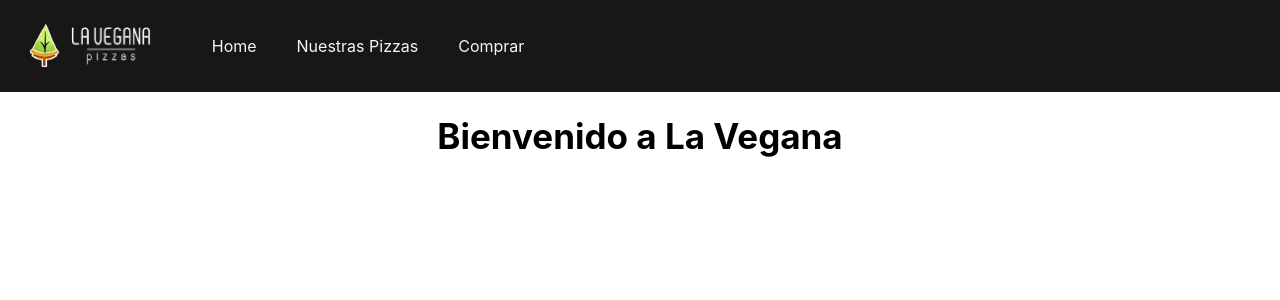
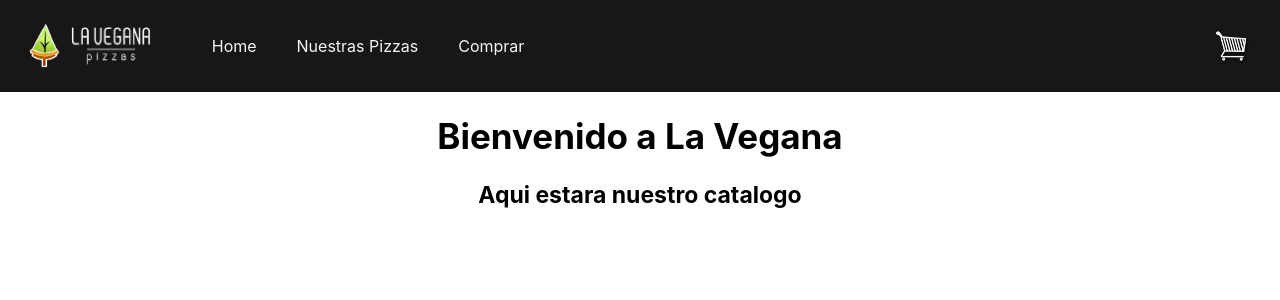
Before and after one commit to nicoaru/ecommerce-aruguete, a React (Create React App) app: page / in a window 1280 px wide. Shown: the top 300 px of the page. Built offline with nearby package versions, Linux system fonts and the light colour scheme.

Commit message:
cart widget e item list container con greeting

```diff
--- /dev/null
+++ b/src/components/cartWidget/index.js
@@ -0,0 +1,9 @@
+import React from 'react';
+import cartIcon from '../../recursos/cart-icon.png'
+function CartWidget() {
+    return (
+        <img src={cartIcon} height='35px' alt='cart-widget'/>
+    )
+}
+
+export { CartWidget }
--- /dev/null
+++ b/src/components/itemListContainer/index.js
@@ -0,0 +1,12 @@
+import React from 'react'
+import './itemListContainer.css'
+
+function ItemListContainer(props) {
+    return (
+        <>
+            {props.greetings}
+        </>
+    )
+}
+
+export { ItemListContainer }
--- a/src/components/layout/navBar/index.js
+++ b/src/components/layout/navBar/index.js
@@ -1,9 +1,11 @@
 import React from 'react';
+import { CartWidget } from '../../cartWidget';
 import './navBar.css';
-import logo from '../../../recursos/logo-color-blanco.png'
-import bajada from '../../../recursos/bajada-blanco.png'
+import logo from '../../../recursos/logo-color-blanco.png';
+import bajada from '../../../recursos/bajada-blanco.png';
+
+
 function NavBar() {
-
     return (
         <div className='navBar'>
             <img src={logo} height='50px' width='50px' alt='logo'/>
@@ -19,6 +21,7 @@ function NavBar() {
                     Comprar
                 </li>
             </ul>
+            <CartWidget/>
         </div>
 
 
--- a/src/components/layout/navBar/navBar.css
+++ b/src/components/layout/navBar/navBar.css
@@ -1,6 +1,6 @@
 .navBar {
     background-color: rgb(24, 22, 22);
-    padding: 20px;
+    padding: 20px 30px 20px 20px;
     color: whitesmoke;
     display: flex;
     flex-direction: row;
@@ -8,6 +8,7 @@
 }
 
 ul {
+    flex-grow: 1;
     display: flex;
     flex-direction: row;
 }
--- a/src/pages/home/index.js
+++ b/src/pages/home/index.js
@@ -1,11 +1,12 @@
 import { Layout } from "../../components/layout";
 import './home.css'
+import { ItemListContainer } from '../../components/itemListContainer'
 
 function Home() {
 
     return(
         <Layout>
-            <h1>Bienvenido a La Vegana</h1>
+            <ItemListContainer greetings={<div><h1 style={{fontSize: 35, textAlign: 'center'}}>Bienvenido a La Vegana</h1><h2 style={{fontSize: 23, textAlign: 'center'}}>Aqui estara nuestro catalogo</h2></div>} />
         </Layout>
     )
 }
```
Also changed, not shown: src/components/itemListContainer/itemListContainer.css (added), src/recursos/cart-icon.png (added).
